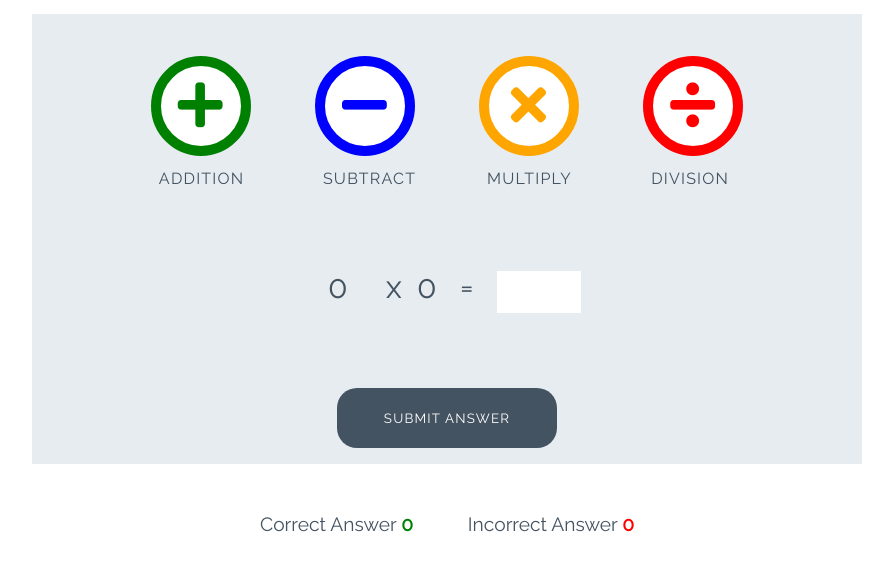
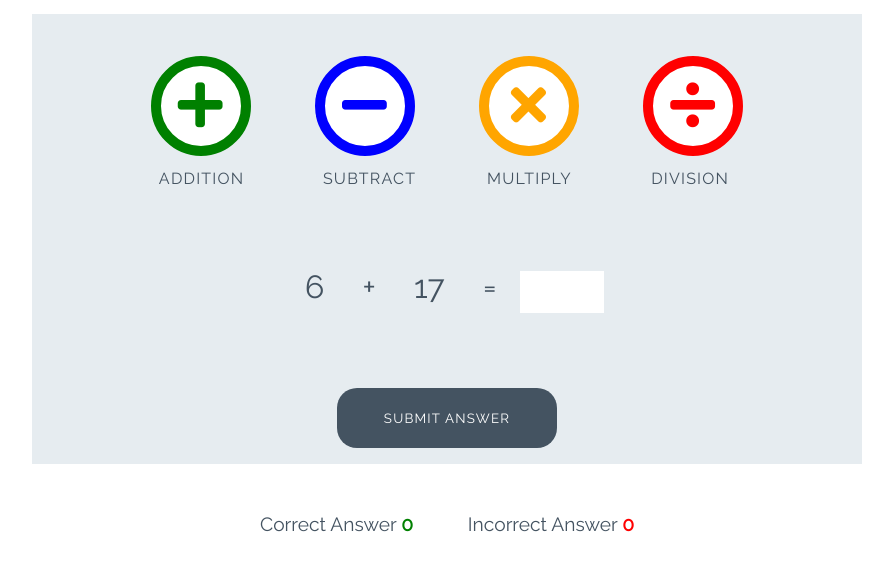
Before and after one commit to grace-ghb/love-maths, a plain HTML site: page index.html in a window 1280 px wide. Shown: the part 89-660 px from the top of the page, without its empty margins (193-1086 px from the left). Drawn offline with Linux system fonts and the light colour scheme.

Commit message:
Display addition question to the user

```diff
--- a/assets/js/script.js
+++ b/assets/js/script.js
@@ -12,21 +12,31 @@ document.addEventListener("DOMContentLoaded", function () {
                 alert("You clicked submit!");
             } else {
                 let gameType = this.getAttribute("data-type");
-                alert(`You clicked ${gameType}`);
+                runGame(gameType);
             }
         });
     }
+
+    runGame("addition");
+
 });
 
 /**
  * The main game "loop", called when the script is first loaded
  * and after the user's answer has been processed
  */
-function runGame() {
+function runGame(gameType) {
 
     // Creates two random numbers between 1 and 25
-    let num1 = Math.floor(Math.random() * 25)+1;
+    let num1 = Math.floor(Math.random() * 25) + 1;
     let num2 = Math.floor(Math.random() * 25) + 1;
+
+    if (gameType === "addition") {
+        displayAdditionQuestion(num1, num2);
+    } else {
+        alert(`Unknown game type: ${gameType}`);
+        throw `Unknown game type: ${gameType}.Aborting!`;   // Stop the game running
+    }
 }
 
 function checkAnswer() {
@@ -49,8 +59,10 @@ function displayWrongAnswer() {
 
 }
 
-function displayAdditionQuestion() {
-
+function displayAdditionQuestion(operand1, operand2) {
+    document.getElementById('operand1').textContent = operand1;
+    document.getElementById('operand2').textContent = operand2;
+    document.getElementById('operator').textContent = "+";
 }
 
 function displaySubtractQuestion() {
--- a/index.html
+++ b/index.html
@@ -34,7 +34,8 @@
         </div>
         <div class="question-area">
             <span id="operand1">0</span>
-            <span id="operator">x</span <span id="operand2">0</span>
+            <span id="operator">x</span>
+            <span id="operand2">0</span>
             <span>=</span>
             <p class="answer-message">Enter Answer:</p>
             <input id="answer-box" type="number">
```
